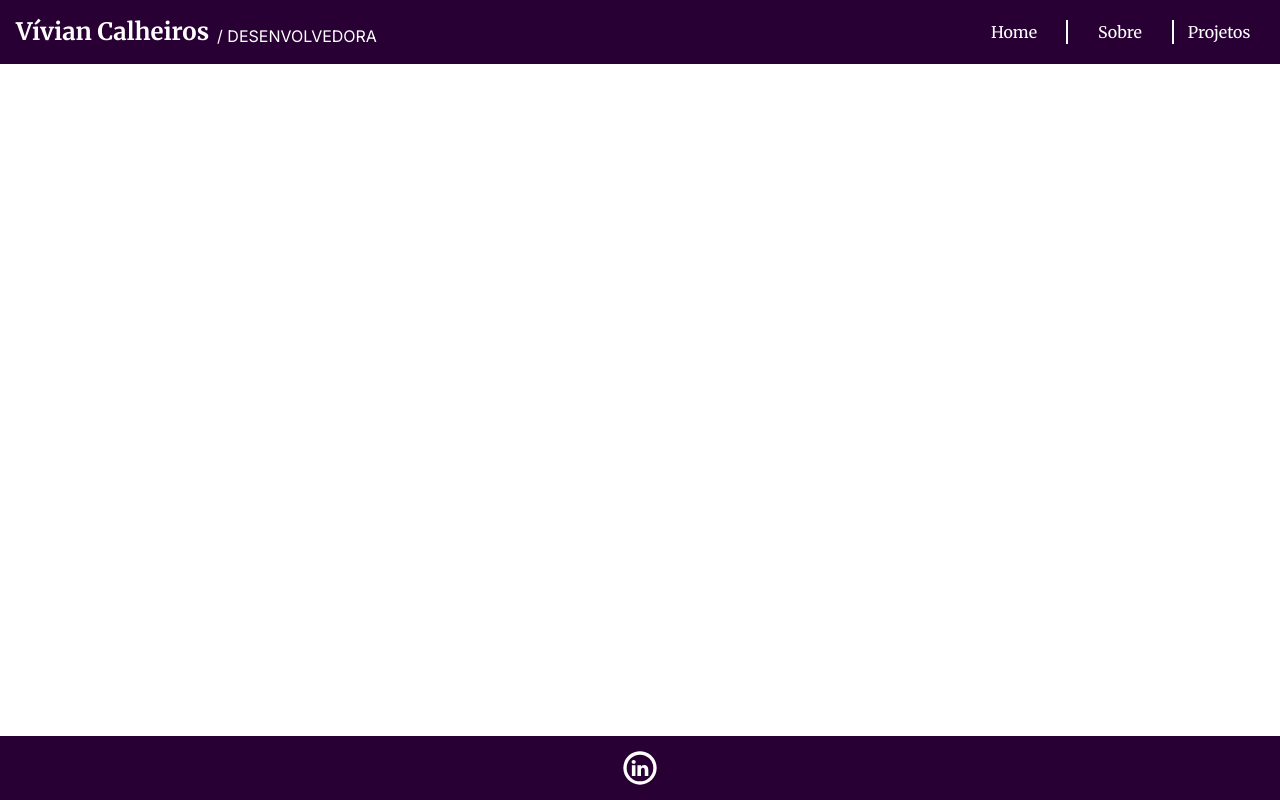
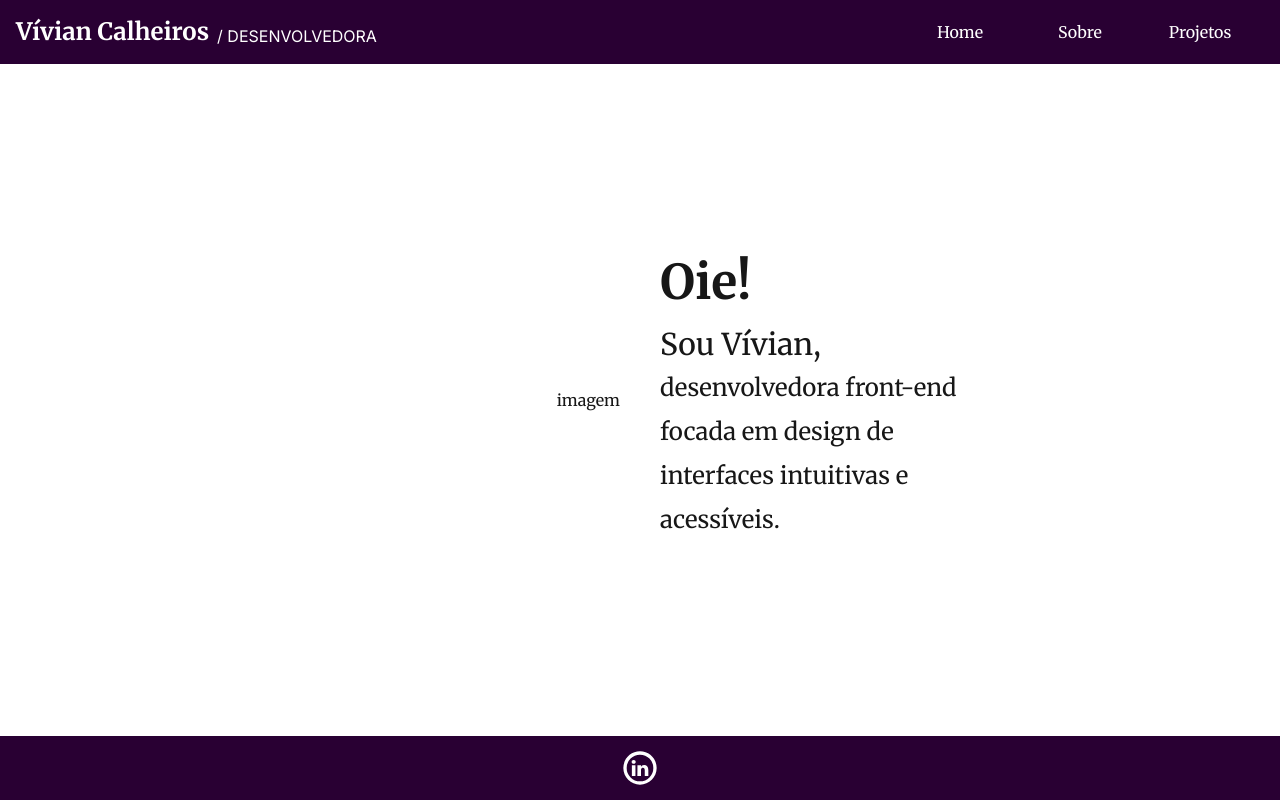
Before and after one commit to viviancalheiros/portfolio, a Next.js app: page / in a window 1280 px wide. Built offline with nearby package versions, Linux system fonts and the light colour scheme.

Commit message:
:lipstick: header done

```diff
--- /dev/null
+++ b/app/about/page.tsx
@@ -0,0 +1,7 @@
+export default function About (){
+    return (
+        <div>
+            <p>ABOUT</p>
+        </div>
+    )
+}
--- a/app/layout.tsx
+++ b/app/layout.tsx
@@ -1,7 +1,7 @@
 import type { Metadata } from "next";
 import type { ReactNode } from "react";
 import { Merriweather } from "next/font/google";
-import "./globals.css"
+import "./globals.css";
 import Header from "@/components/Header";
 import Footer from "@/components/Footer";
 
--- a/app/page.tsx
+++ b/app/page.tsx
@@ -1,8 +1,15 @@
 
 export default function Home() {
   return (
-    <div>
-
+    <div className="w-screen flex flex-col md:flex-row md:gap-10">
+      <div className="w-1/2 flex items-center justify-end">
+        <p>imagem</p>
+      </div>
+      <div className="w-1/2 flex flex-col justify-left">
+        <p className="text-5xl mb-4 font-bold">Oie!</p>
+        <p className="text-3xl/11">Sou Vívian,</p>
+        <p className="w-1/2 text-2xl/11">desenvolvedora front-end focada em design de interfaces intuitivas e acessíveis.</p>
+      </div>
     </div>
   );
 }
--- /dev/null
+++ b/app/projects/page.tsx
@@ -0,0 +1,7 @@
+export default function Projects() {
+    return (
+        <div>
+            <p>PROJECTS</p>
+        </div>
+    )
+}
--- a/components/Header.tsx
+++ b/components/Header.tsx
@@ -1,5 +1,6 @@
 import { Inter } from "next/font/google";
 import { House, BookUser, FolderCode } from 'lucide-react';
+import Link from "next/link";
 
 const inter = Inter({
     subsets: ["latin"],
@@ -14,10 +15,19 @@ export default function Header () {
                 <span className={`${inter.className} md:uppercase md:self-end md:block hidden`}>/ Desenvolvedora</span>
             </div>
             {/* Em telas médias */}
-            <div className="md:w-1/4 md:grid grid-cols-3 divide-x-2 hidden">
-                <button className="flex justify-center">Home</button>
-                <button className="flex justify-center">Sobre</button>
-                <button className="flex justify-center mr-4">Projetos</button>
+            <div className="md:w-full md:flex flex-row text-center gap-10 align-center justify-end mr-10 hidden">
+                <button className="hover:border-b-3 hover:mb-1 w-20 cursor-pointer">
+                    <Link href="/">
+                        Home
+                    </Link>
+                </button>
+                <button className="hover:border-b-3 hover:mb-1 w-20 cursor-pointer">
+                    <Link href="/about">Sobre</Link>
+                </button>
+                <button className="hover:border-b-3 hover:mb-1 w-20 cursor-pointer">
+                    <Link href="/projects">Projetos</Link>
+                </button>
+
             </div>
             {/* Em telas pequenas: apenas ícones */}
             <div className="md:hidden w-2/4 flex flex-row justify-around">
```
